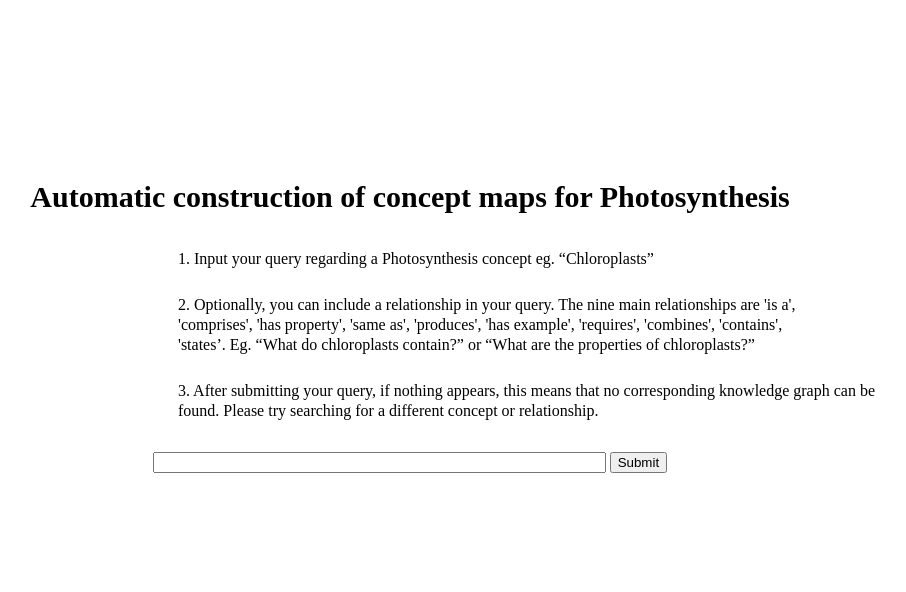
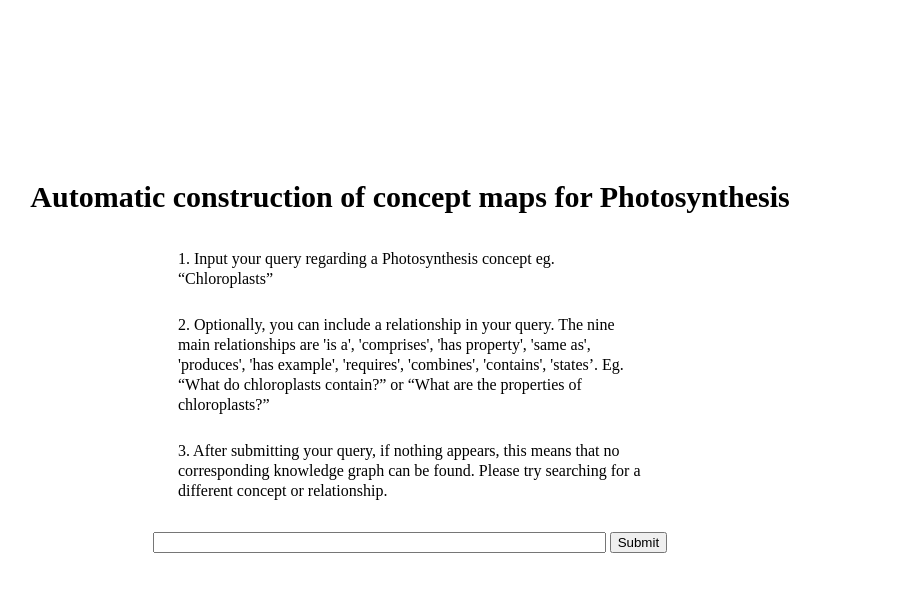
Before and after one commit to quissuiven/kg-construction, a Flask app: page / in a window 1280 px wide. Shown: the top 592 px of the page, without its empty margins (230-1136 px from the left). Run offline with Flask 2, Linux system fonts and the light colour scheme.

Commit message:
Modify margins

```diff
--- a/templates/signup.html
+++ b/templates/signup.html
@@ -5,14 +5,14 @@
 <body>
 	<h1 style= "margin-top:180px;text-align:center;font-size:30px">Automatic construction of concept maps for Photosynthesis</h1>
 	<form method="POST" action="/success" style="text-align:center; margin:auto;">
-	    <p style = "margin-left:400px;padding-top:15px;margin-btm:200px;font-size:16px;font-weight:normal;text-align:left; line-height:20px">
-	    	1. Input your query regarding a Photosynthesis concept eg. “Chloroplasts” </br>
+	    <p style = "margin-left:400px;margin-right:400px;padding-top:15px;margin-btm:200px;font-size:16px;font-weight:normal;text-align:left; line-height:20px">
+	    	1. Input your query regarding a Photosynthesis concept eg. “Chloroplasts”
 		</p>
-	    <p style = "margin-left:400px;padding-top:10px;font-size:16px;font-weight:normal;text-align:left; line-height:20px">
-			2. Optionally, you can include a relationship in your query. The nine main relationships are 'is a', </br>'comprises', 'has property', 'same as', 'produces', 'has example', 'requires', 'combines', 'contains', </br>'states’. Eg. “What do chloroplasts contain?” or “What are the properties of chloroplasts?” </br>
+	    <p style = "margin-left:400px;margin-right:400px;padding-top:10px;font-size:16px;font-weight:normal;text-align:left; line-height:20px">
+			2. Optionally, you can include a relationship in your query. The nine main relationships are 'is a', 'comprises', 'has property', 'same as', 'produces', 'has example', 'requires', 'combines', 'contains', 'states’. Eg. “What do chloroplasts contain?” or “What are the properties of chloroplasts?”
 		</p>
-	    <p style = "margin-left:400px;padding-top:10px;font-size:16px;font-weight:normal;text-align:left; line-height:20px">
-			3. After submitting your query, if nothing appears, this means that no corresponding knowledge graph can be </br>found. Please try searching for a different concept or relationship. </br>
+	    <p style = "margin-left:400px;margin-right:400px;padding-top:10px;font-size:16px;font-weight:normal;text-align:left; line-height:20px">
+			3. After submitting your query, if nothing appears, this means that no corresponding knowledge graph can be found. Please try searching for a different concept or relationship. </br>
 		</p>
 		<div style = "padding-top:15px">
 			{{ form.text_input(class="form-control")}}
```
